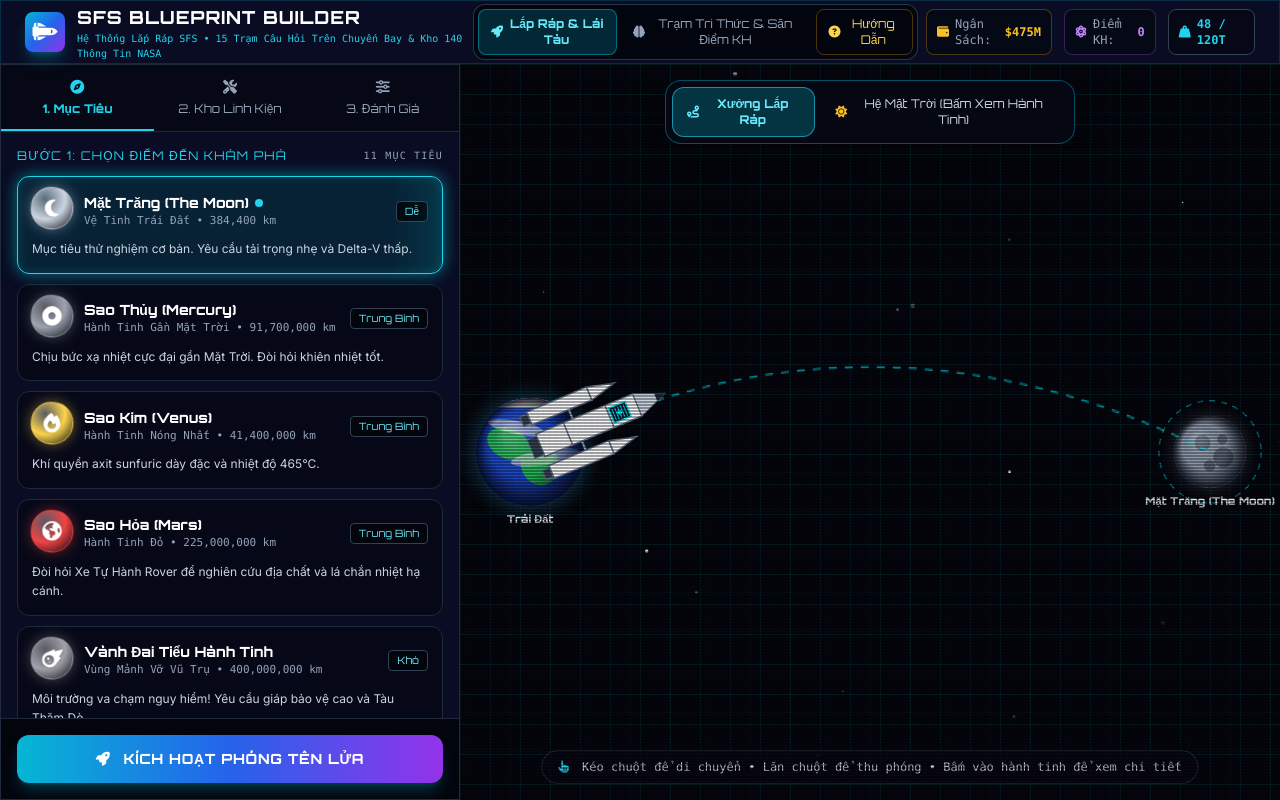
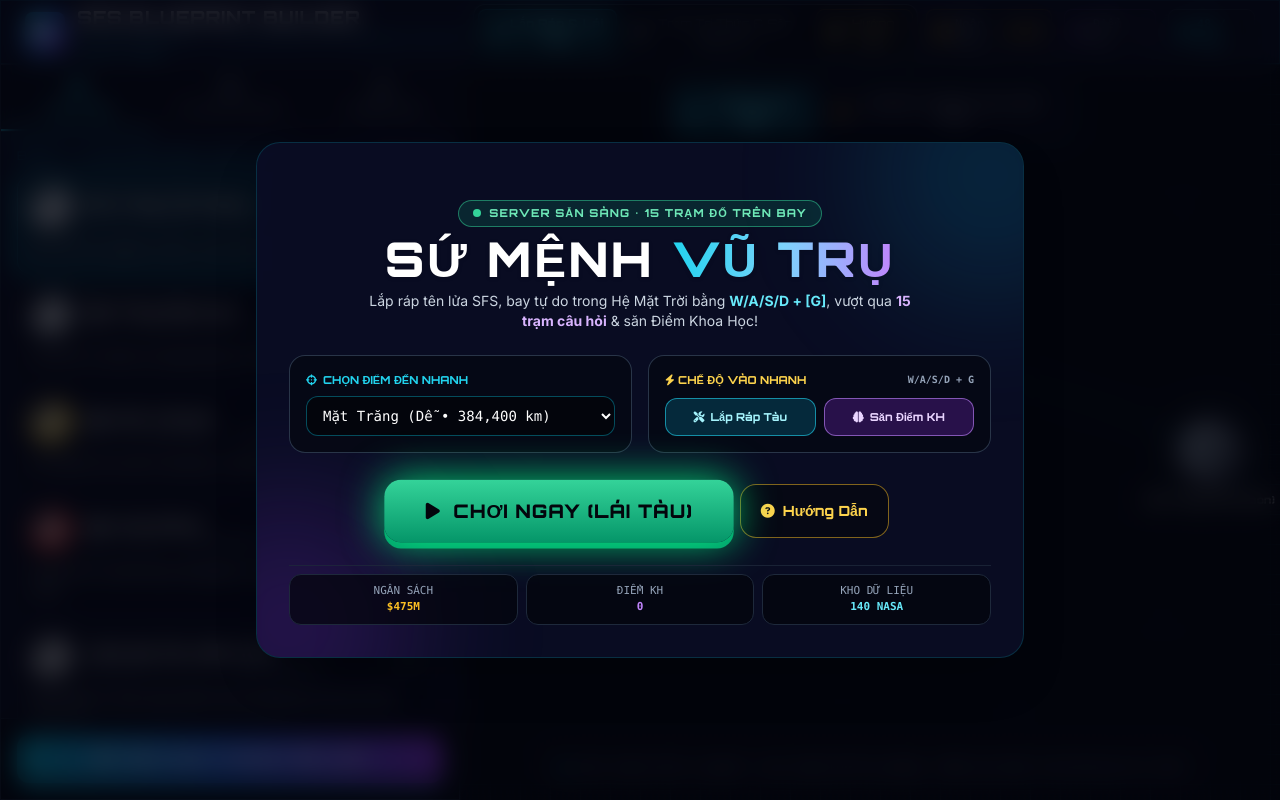
Before and after one commit to DoMinhDuc2K14Pro/-Mission-Design-Game-, a plain HTML site: page index.html in a window 1280 px wide. Drawn offline with nearby package versions, Linux system fonts and the light colour scheme.

Commit message:
Update index.html

```diff
--- a/index.html
+++ b/index.html
@@ -43,6 +43,10 @@
             0% { transform: translateX(-120%); }
             100% { transform: translateX(280%); }
         }
+        @keyframes rbxPlayPulse {
+            0%, 100% { transform: scale(1); box-shadow: 0 0 25px rgba(0, 255, 136, 0.45), 0 6px 0 #059669; }
+            50% { transform: scale(1.04); box-shadow: 0 0 40px rgba(0, 255, 136, 0.8), 0 6px 0 #059669; }
+        }
         .planet-icon-anim { animation: planetFloat 3.2s ease-in-out infinite; }
         .dest-card-selected { animation: pulseGlow 2.4s ease-in-out infinite; position: relative; overflow: hidden; }
         .dest-card-selected::after {
@@ -50,16 +54,103 @@
             background: linear-gradient(90deg, transparent, rgba(0, 243, 255, 0.16), transparent);
             animation: orbitScan 2.8s linear infinite; pointer-events: none;
         }
+        .rbx-play-btn { animation: rbxPlayPulse 2s ease-in-out infinite; }
+        .rbx-play-btn:active { transform: translateY(4px) scale(0.99); box-shadow: 0 0 20px rgba(0, 255, 136, 0.5), 0 2px 0 #059669; }
     </style>
 </head>
 <body class="h-screen flex flex-col justify-between select-none overflow-hidden">
 
+    <!-- ROBLOX-STYLE INSTANT PLAY LOBBY OVERLAY -->
+    <div id="roblox-lobby" class="fixed inset-0 z-50 flex flex-col items-center justify-center p-4 bg-space-950/75 backdrop-blur-md">
+        <div class="max-w-3xl w-full glass-panel neon-border rounded-3xl p-6 md:p-8 space-y-6 shadow-2xl relative overflow-hidden">
+            <div class="absolute -top-24 -right-24 w-64 h-64 bg-cyan-500/15 rounded-full blur-3xl pointer-events-none"></div>
+            <div class="absolute -bottom-24 -left-24 w-64 h-64 bg-purple-600/20 rounded-full blur-3xl pointer-events-none"></div>
+
+            <!-- Badge & Title -->
+            <div class="text-center space-y-2 relative z-10">
+                <div class="inline-flex items-center gap-2 px-3.5 py-1 rounded-full bg-emerald-500/15 border border-emerald-400/50 text-emerald-300 font-orbitron text-[11px] font-bold tracking-widest">
+                    <span class="w-2 h-2 rounded-full bg-emerald-400 animate-ping"></span>
+                    SERVER SẴN SÀNG • 15 TRẠM ĐỐ TRÊN BAY
+                </div>
+                <h1 class="font-orbitron font-black text-2xl sm:text-4xl md:text-5xl text-white tracking-wider drop-shadow">
+                    SỨ MỆNH <span class="text-transparent bg-clip-text bg-gradient-to-r from-cyan-400 via-sky-300 to-purple-400">VŨ TRỤ</span>
+                </h1>
+                <p class="text-xs sm:text-sm text-slate-300 max-w-xl mx-auto">
+                    Lắp ráp tên lửa SFS, bay tự do trong Hệ Mặt Trời bằng <strong class="text-cyan-300">W/A/S/D + [G]</strong>, vượt qua <strong class="text-purple-300">15 trạm câu hỏi</strong> & săn Điểm Khoa Học!
+                </p>
+            </div>
+
+            <!-- Quick Pick Destination & Mode -->
+            <div class="grid grid-cols-1 md:grid-cols-2 gap-4 relative z-10 text-xs">
+                <div class="bg-space-900/90 p-4 rounded-2xl border border-slate-700/80 space-y-2">
+                    <label class="font-orbitron text-[11px] text-cyan-400 font-bold flex items-center gap-1.5">
+                        <i class="fa-solid fa-crosshairs"></i> CHỌN ĐIỂM ĐẾN NHANH
+                    </label>
+                    <select id="lobby-dest-select" onchange="syncLobbyDest(this.value)" class="w-full bg-space-950 border border-cyan-500/40 rounded-xl px-3 py-2.5 text-sm text-white font-mono focus:outline-none focus:border-cyan-400">
+                        <option value="moon">Mặt Trăng (Dễ • 384,400 km)</option>
+                        <option value="mercury">Sao Thủy (Trung Bình)</option>
+                        <option value="venus">Sao Kim (Trung Bình)</option>
+                        <option value="mars">Sao Hỏa (Trung Bình)</option>
+                        <option value="asteroids">Vành Đai Tiểu Hành Tinh (Khó)</option>
+                        <option value="jupiter">Sao Mộc (Rất Khó)</option>
+                        <option value="saturn">Sao Thổ (Rất Khó)</option>
+                        <option value="uranus">Sao Thiên Vương (Siêu Khó)</option>
+                        <option value="neptune">Sao Hải Vương (Siêu Khó)</option>
+                        <option value="pluto">Sao Diêm Vương (Siêu Khó)</option>
+                        <option value="deepspace">Vũ Trụ Sâu (Cực Siêu)</option>
+                    </select>
+                </div>
+
+                <div class="bg-space-900/90 p-4 rounded-2xl border border-slate-700/80 space-y-2">
+                    <div class="font-orbitron text-[11px] text-amber-300 font-bold flex items-center justify-between">
+                        <span><i class="fa-solid fa-bolt"></i> CHẾ ĐỘ VÀO NHANH</span>
+                        <span class="text-[10px] font-mono text-slate-400">W/A/S/D + G</span>
+                    </div>
+                    <div class="grid grid-cols-2 gap-2 pt-0.5">
+                        <button onclick="enterFromLobby('build')" class="py-2.5 px-3 rounded-xl bg-cyan-500/20 hover:bg-cyan-500/30 border border-cyan-400/60 text-cyan-200 font-orbitron font-bold text-[11px] transition flex items-center justify-center gap-1.5 cursor-pointer">
+                            <i class="fa-solid fa-screwdriver-wrench"></i> Lắp Ráp Tàu
+                        </button>
+                        <button onclick="enterFromLobby('quiz')" class="py-2.5 px-3 rounded-xl bg-purple-600/25 hover:bg-purple-600/40 border border-purple-400/60 text-purple-200 font-orbitron font-bold text-[11px] transition flex items-center justify-center gap-1.5 cursor-pointer">
+                            <i class="fa-solid fa-brain"></i> Săn Điểm KH
+                        </button>
+                    </div>
+                </div>
+            </div>
+
+            <!-- Big Roblox PLAY Button + Guide -->
+            <div class="flex flex-col sm:flex-row items-center justify-center gap-3 pt-1 relative z-10">
+                <button onclick="enterFromLobby('fly')" class="rbx-play-btn w-full sm:w-auto px-10 py-4 rounded-2xl bg-gradient-to-b from-emerald-400 to-emerald-600 text-space-950 font-orbitron font-black text-base md:text-lg tracking-wider uppercase flex items-center justify-center gap-3 cursor-pointer">
+                    <i class="fa-solid fa-play"></i> CHƠI NGAY (LÁI TÀU)
+                </button>
+                <button onclick="openGuideFromLobby()" class="w-full sm:w-auto px-5 py-4 rounded-2xl bg-space-900 hover:bg-space-800 border border-amber-400/50 text-amber-300 font-orbitron font-bold text-xs md:text-sm transition flex items-center justify-center gap-2 cursor-pointer">
+                    <i class="fa-solid fa-circle-question"></i> Hướng Dẫn
+                </button>
+            </div>
+
+            <!-- Quick Stats Bar -->
+            <div class="grid grid-cols-3 gap-2 text-center font-mono text-[11px] pt-2 border-t border-slate-800/80 relative z-10">
+                <div class="bg-space-950/70 py-2 px-3 rounded-xl border border-slate-800">
+                    <span class="text-slate-400 block">NGÂN SÁCH</span>
+                    <span id="lobby-budget" class="text-amber-400 font-bold">$600M</span>
+                </div>
+                <div class="bg-space-950/70 py-2 px-3 rounded-xl border border-slate-800">
+                    <span class="text-slate-400 block">ĐIỂM KH</span>
+                    <span id="lobby-science" class="text-purple-400 font-bold">0</span>
+                </div>
+                <div class="bg-space-950/70 py-2 px-3 rounded-xl border border-slate-800">
+                    <span class="text-slate-400 block">KHO DỮ LIỆU</span>
+                    <span class="text-cyan-300 font-bold">140 NASA</span>
+                </div>
+            </div>
+        </div>
+    </div>
+
     <!-- Header Navigation Bar -->
     <header class="h-16 glass-panel border-b border-cyan-500/20 flex items-center justify-between px-4 md:px-6 z-20 gap-2">
         <div class="flex items-center space-x-3">
-            <div class="w-9 h-9 md:w-10 md:h-10 rounded-lg bg-gradient-to-br from-cyan-500 via-blue-600 to-purple-600 flex items-center justify-center text-white font-orbitron font-bold text-lg md:text-xl shadow-lg shadow-cyan-500/30 shrink-0">
+            <button onclick="openRobloxLobby()" title="Màn hình sảnh chính" class="w-9 h-9 md:w-10 md:h-10 rounded-lg bg-gradient-to-br from-cyan-500 via-blue-600 to-purple-600 flex items-center justify-center text-white font-orbitron font-bold text-lg md:text-xl shadow-lg shadow-cyan-500/30 shrink-0 cursor-pointer hover:scale-105 transition">
                 <i class="fa-solid fa-shuttle-space"></i>
-            </div>
+            </button>
             <div>
                 <h1 class="font-orbitron font-bold text-sm md:text-lg text-white tracking-wider flex items-center gap-2">SFS BLUEPRINT BUILDER</h1>
                 <p class="text-[10px] text-cyan-400 font-mono hidden xl:block">Hệ Thống Lắp Ráp SFS • 15 Trạm Câu Hỏi Trên Chuyến Bay & Kho 140 Thông Tin NASA</p>
@@ -410,7 +501,7 @@
             </div>
 
             <!-- Modal Hướng Dẫn Chơi -->
-            <div id="guide-modal" onmousedown="event.stopPropagation()" class="absolute inset-0 bg-space-950/85 backdrop-blur-md z-50 flex items-center justify-center p-4 hidden">
+            <div id="guide-modal" onmousedown="event.stopPropagation()" class="fixed inset-0 bg-space-950/85 backdrop-blur-md z-50 flex items-center justify-center p-4 hidden">
                 <div class="glass-panel neon-border rounded-2xl max-w-2xl w-full p-6 space-y-4 shadow-2xl max-h-[88vh] overflow-y-auto custom-scrollbar text-xs md:text-sm">
                     <div class="flex items-center justify-between border-b border-slate-800 pb-3">
                         <div class="flex items-center gap-2.5">
@@ -1372,8 +1463,43 @@
             recalculateStats();
             initCanvas();
             setupKeyboardControls();
+            updateLobbyStats();
             animate();
         };
+
+        function updateLobbyStats() {
+            const bEl = document.getElementById('lobby-budget');
+            const sEl = document.getElementById('lobby-science');
+            if (bEl) bEl.innerText = `$${Math.max(0, gameState.availableBudget - gameState.totalCost)}M`;
+            if (sEl) sEl.innerText = `${gameState.accumulatedScience}`;
+        }
+
+        function openRobloxLobby() {
+            updateLobbyStats();
+            document.getElementById('roblox-lobby').classList.remove('hidden');
+        }
+
+        function syncLobbyDest(destId) {
+            selectDestination(destId);
+        }
+
+        function enterFromLobby(action) {
+            document.getElementById('roblox-lobby').classList.add('hidden');
+            if (action === 'fly') {
+                switchGameMode('mission');
+                startMissionLaunch();
+            } else if (action === 'build') {
+                switchGameMode('mission');
+                switchTab('dest');
+            } else if (action === 'quiz') {
+                switchGameMode('quiz');
+            }
+        }
+
+        function openGuideFromLobby() {
+            document.getElementById('roblox-lobby').classList.add('hidden');
+            openGuideModal();
+        }
 
         function openGuideModal() {
             gameState.wasPausedBeforeGuide = gameState.isPaused;
@@ -1695,6 +1821,8 @@
             const found = DESTINATIONS.find(d => d.id === destId);
             if (found) {
                 gameState.selectedDest = found;
+                const sel = document.getElementById('lobby-dest-select');
+                if (sel && sel.value !== destId) sel.value = destId;
                 renderDestinations();
                 recalculateStats();
             }
@@ -1869,6 +1997,7 @@
             `;
 
             document.getElementById('launch-btn').disabled = !(validCost && validWeight);
+            updateLobbyStats();
         }
 
         function startMissionLaunch() {
@@ -2753,160 +2882,90 @@
                 ctx.restore();
             }
 
-            ctx.font = 'bold 11px Orbitron, sans-serif';
-            ctx.fillStyle = '#e2e8f0';
-            ctx.textAlign = 'center';
-            ctx.fillText(label, 0, radius + 17);
+            if (label) {
+                ctx.font = 'bold 11px Orbitron, sans-serif';
+                ctx.fillStyle = '#ffffff';
+                ctx.textAlign = 'center';
+                ctx.shadowColor = 'rgba(0,0,0,0.9)';
+                ctx.shadowBlur = 4;
+                ctx.fillText(label, 0, radius + 16);
+                ctx.shadowBlur = 0;
+            }
+
             ctx.restore();
         }
 
-        function drawSpaceship(x, y, angle, showFlame = false) {
+        function drawSpaceship(x, y, angle, thrusting) {
             ctx.save();
             ctx.translate(x, y);
-            ctx.rotate(angle + Math.PI / 2);
-
-            const comp = gameState.selectedComponents;
-            const pType = comp.payload ? comp.payload.type : 'probe';
-            const eId = comp.engine ? comp.engine.id : 'eng_chem';
-            const protId = comp.protection ? comp.protection.id : 'prot_basic';
+            ctx.rotate(angle);
+
+            const flicker = Math.sin(trajAnimTick * 24) * 5;
+            const flameLength = thrusting ? (24 + flicker) : (10 + flicker * 0.5);
+            const flameGrad = ctx.createLinearGradient(-16, 0, -16 - flameLength, 0);
+            flameGrad.addColorStop(0, '#ffffff');
+            flameGrad.addColorStop(0.35, thrusting ? '#38bdf8' : '#fbbf24');
+            flameGrad.addColorStop(1, 'transparent');
+            ctx.fillStyle = flameGrad;
+            ctx.beginPath();
+            ctx.moveTo(-16, -5.5);
+            ctx.lineTo(-16 - flameLength, 0);
+            ctx.lineTo(-16, 5.5);
+            ctx.closePath();
+            ctx.fill();
 
             if (pilotShip.gearDeployed) {
-                ctx.strokeStyle = '#cbd5e1';
-                ctx.lineWidth = 3.5;
+                ctx.strokeStyle = '#00ff88';
+                ctx.lineWidth = 2.2;
                 ctx.beginPath();
-                ctx.moveTo(-36, 40);
-                ctx.lineTo(-56, 76);
-                ctx.lineTo(-66, 76);
-                ctx.moveTo(36, 40);
-                ctx.lineTo(56, 76);
-                ctx.lineTo(66, 76);
+                ctx.moveTo(-8, -7);
+                ctx.lineTo(-14, -14);
+                ctx.lineTo(-17, -14);
+                ctx.moveTo(-8, 7);
+                ctx.lineTo(-14, 14);
+                ctx.lineTo(-17, 14);
                 ctx.stroke();
             }
 
-            if (showFlame && !gameState.isPaused) {
-                let flameColor = '#00f3ff';
-                let flameLen = 45 + Math.random() * 22;
-                if (eId === 'eng_ion') { flameColor = '#b026ff'; flameLen = 55 + Math.random() * 18; }
-                else if (eId === 'eng_nuclear') { flameColor = '#ffb700'; flameLen = 70 + Math.random() * 25; }
-
-                const gradFlame = ctx.createLinearGradient(0, 50, 0, 50 + flameLen);
-                gradFlame.addColorStop(0, '#ffffff');
-                gradFlame.addColorStop(0.3, flameColor);
-                gradFlame.addColorStop(1, 'transparent');
-
-                [-28, 0, 28].forEach(fx => {
-                    ctx.fillStyle = gradFlame;
-                    ctx.beginPath();
-                    ctx.moveTo(fx - 8, 50);
-                    ctx.lineTo(fx, 50 + flameLen);
-                    ctx.lineTo(fx + 8, 50);
-                    ctx.closePath();
-                    ctx.fill();
-                });
-            }
-
-            let tankColor = '#f8fafc';
-            let outlineColor = protId === 'prot_heavy' ? '#ff007f' : '#64748b';
-
-            ctx.fillStyle = tankColor;
-            ctx.strokeStyle = outlineColor;
+            ctx.fillStyle = '#1e293b';
+            ctx.strokeStyle = '#00f3ff';
             ctx.lineWidth = 1.5;
-
-            ctx.fillRect(-36, -15, 14, 65);
-            ctx.strokeRect(-36, -15, 14, 65);
-            ctx.beginPath(); ctx.moveTo(-36, -15); ctx.lineTo(-29, -42); ctx.lineTo(-22, -15); ctx.closePath();
-            ctx.fill(); ctx.stroke();
-            ctx.fillStyle = '#334155';
-            ctx.fillRect(-34, 50, 10, 8);
-            ctx.strokeRect(-34, 50, 10, 8);
-
-            ctx.fillStyle = tankColor;
-            ctx.fillRect(22, -15, 14, 65);
-            ctx.strokeRect(22, -15, 14, 65);
-            ctx.beginPath(); ctx.moveTo(22, -15); ctx.lineTo(29, -42); ctx.lineTo(36, -15); ctx.closePath();
-            ctx.fill(); ctx.stroke();
-            ctx.fillStyle = '#334155';
-            ctx.fillRect(24, 50, 10, 8);
-            ctx.strokeRect(24, 50, 10, 8);
-
-            ctx.strokeStyle = '#94a3b8';
-            ctx.lineWidth = 2;
             ctx.beginPath();
-            ctx.moveTo(-22, 10); ctx.lineTo(-12, 10);
-            ctx.moveTo(12, 10); ctx.lineTo(22, 10);
-            ctx.stroke();
-
-            ctx.fillStyle = tankColor;
-            ctx.strokeStyle = outlineColor;
-            ctx.lineWidth = 1.5;
-            ctx.fillRect(-12, -55, 24, 105);
-            ctx.strokeRect(-12, -55, 24, 105);
-
-            ctx.strokeStyle = '#64748b';
-            ctx.beginPath();
-            ctx.moveTo(-12, -25); ctx.lineTo(12, -25);
-            ctx.moveTo(-12, 20); ctx.lineTo(12, 20);
-            ctx.stroke();
-
-            ctx.fillStyle = '#0f172a';
-            ctx.fillRect(-8, -45, 16, 18);
-            ctx.strokeStyle = '#00f3ff';
-            ctx.strokeRect(-8, -45, 16, 18);
-
-            ctx.strokeStyle = '#00f3ff';
-            ctx.lineWidth = 1;
-            for(let ky = -42; ky <= -30; ky += 3) {
-                ctx.beginPath(); ctx.moveTo(-6, ky); ctx.lineTo(6, ky); ctx.stroke();
-            }
-
-            ctx.fillStyle = '#00f3ff';
-            if (pType === 'rover') {
-                ctx.fillRect(-5, -38, 10, 5);
-                ctx.fillStyle = '#ffffff';
-                ctx.fillRect(-3, -33, 2, 2); ctx.fillRect(1, -33, 2, 2);
-            } else if (pType === 'station') {
-                ctx.beginPath(); ctx.arc(0, -36, 4, 0, Math.PI*2); ctx.fill();
-            } else if (pType === 'telescope') {
-                ctx.fillRect(-1.5, -42, 3, 10);
-            } else {
-                ctx.beginPath(); ctx.arc(0, -36, 2.5, 0, Math.PI*2); ctx.fill();
-            }
-
-            ctx.fillStyle = '#cbd5e1';
-            ctx.strokeStyle = outlineColor;
-            ctx.beginPath();
-            ctx.moveTo(-12, -55);
-            ctx.lineTo(0, -85);
-            ctx.lineTo(12, -55);
+            ctx.moveTo(-8, -6);
+            ctx.lineTo(-18, -13);
+            ctx.lineTo(-15, -4);
             ctx.closePath();
             ctx.fill();
             ctx.stroke();
 
-            ctx.fillStyle = '#1e293b';
             ctx.beginPath();
-            ctx.moveTo(-4, -75);
-            ctx.lineTo(0, -85);
-            ctx.lineTo(4, -75);
+            ctx.moveTo(-8, 6);
+            ctx.lineTo(-18, 13);
+            ctx.lineTo(-15, 4);
             ctx.closePath();
             ctx.fill();
-
-            ctx.fillStyle = '#334155';
-            if (eId === 'eng_ion') {
-                ctx.fillRect(-10, 50, 20, 14);
-                ctx.strokeStyle = '#b026ff';
-                ctx.strokeRect(-10, 50, 20, 14);
-            } else if (eId === 'eng_nuclear') {
-                ctx.beginPath();
-                ctx.moveTo(-12, 50);
-                ctx.lineTo(-16, 65);
-                ctx.lineTo(16, 65);
-                ctx.lineTo(12, 50);
-                ctx.closePath();
-                ctx.fill(); ctx.stroke();
-            } else {
-                ctx.fillRect(-10, 50, 20, 10);
-                ctx.strokeRect(-10, 50, 20, 10);
-            }
+            ctx.stroke();
+
+            const hullGrad = ctx.createLinearGradient(-16, -7, 22, 7);
+            hullGrad.addColorStop(0, '#475569');
+            hullGrad.addColorStop(0.5, '#f8fafc');
+            hullGrad.addColorStop(1, '#94a3b8');
+            ctx.fillStyle = hullGrad;
+            ctx.beginPath();
+            ctx.moveTo(24, 0);
+            ctx.quadraticCurveTo(10, -8, -16, -6.5);
+            ctx.lineTo(-16, 6.5);
+            ctx.quadraticCurveTo(10, 8, 24, 0);
+            ctx.closePath();
+            ctx.fill();
+            ctx.strokeStyle = '#00f3ff';
+            ctx.lineWidth = 1.4;
+            ctx.stroke();
+
+            ctx.fillStyle = '#00f3ff';
+            ctx.beginPath();
+            ctx.ellipse(9, 0, 5, 2.8, 0, 0, Math.PI * 2);
+            ctx.fill();
 
             ctx.restore();
         }
```
